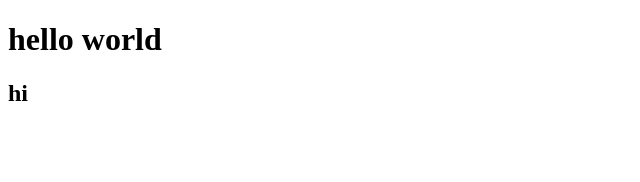
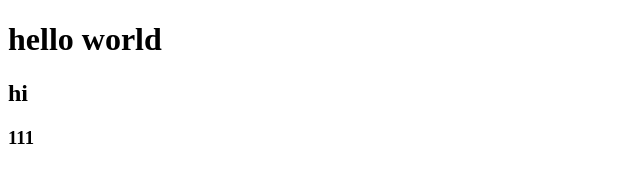
Before and after one commit to jeerapatkss/git-001, a plain HTML site: page index.html in a window 1280 px wide. Shown: the full height of the page, 0-640 px from the left. Drawn offline with Linux system fonts and the light colour scheme.

Commit message:
space bar

```diff
--- a/index.html
+++ b/index.html
@@ -10,6 +10,8 @@
 <body>
     <h1>hello world</h1>
     <h2>hi</h2>
+
+    <h3>111</h3>
 </body>
 
 </html>
```
